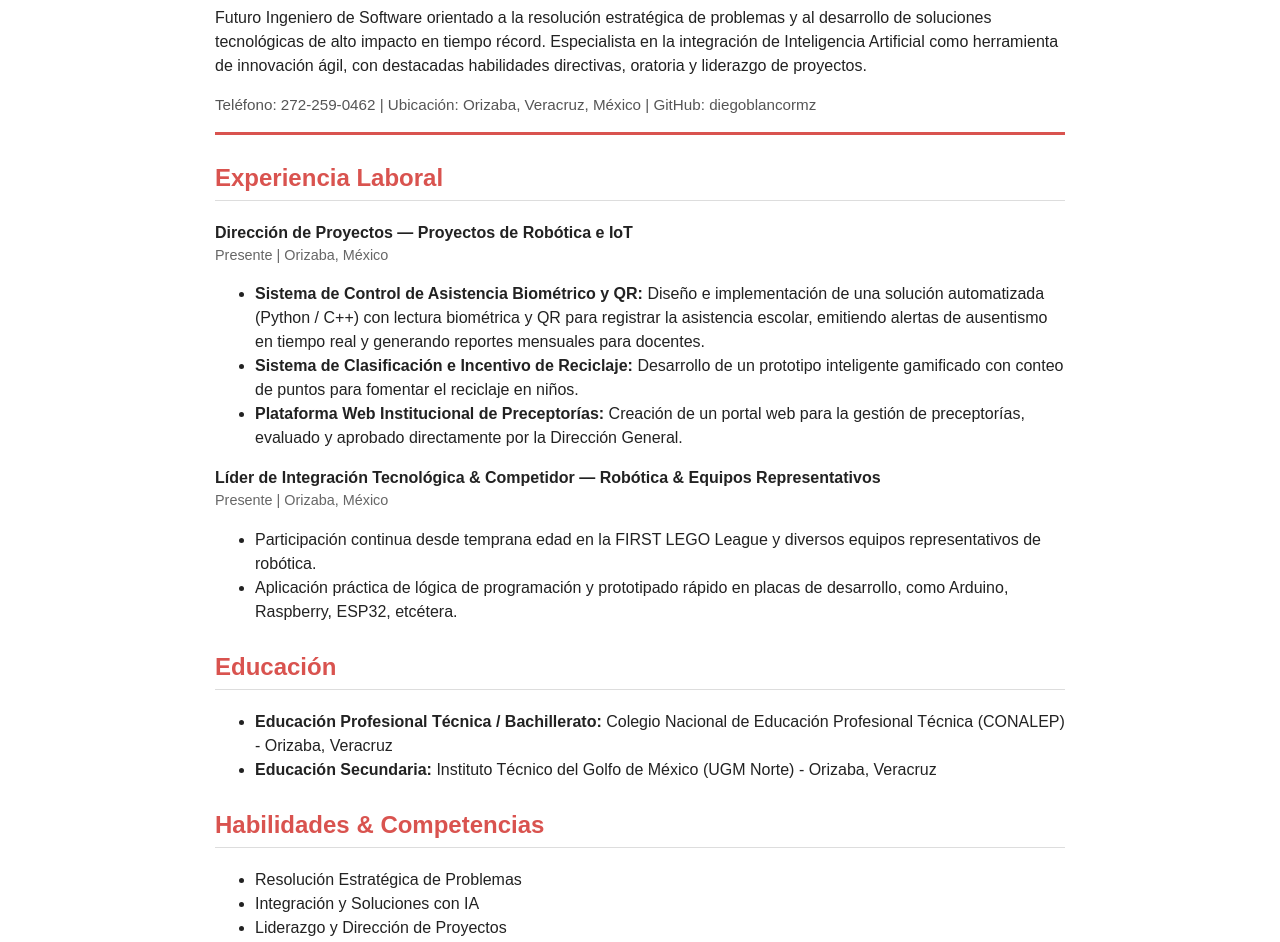
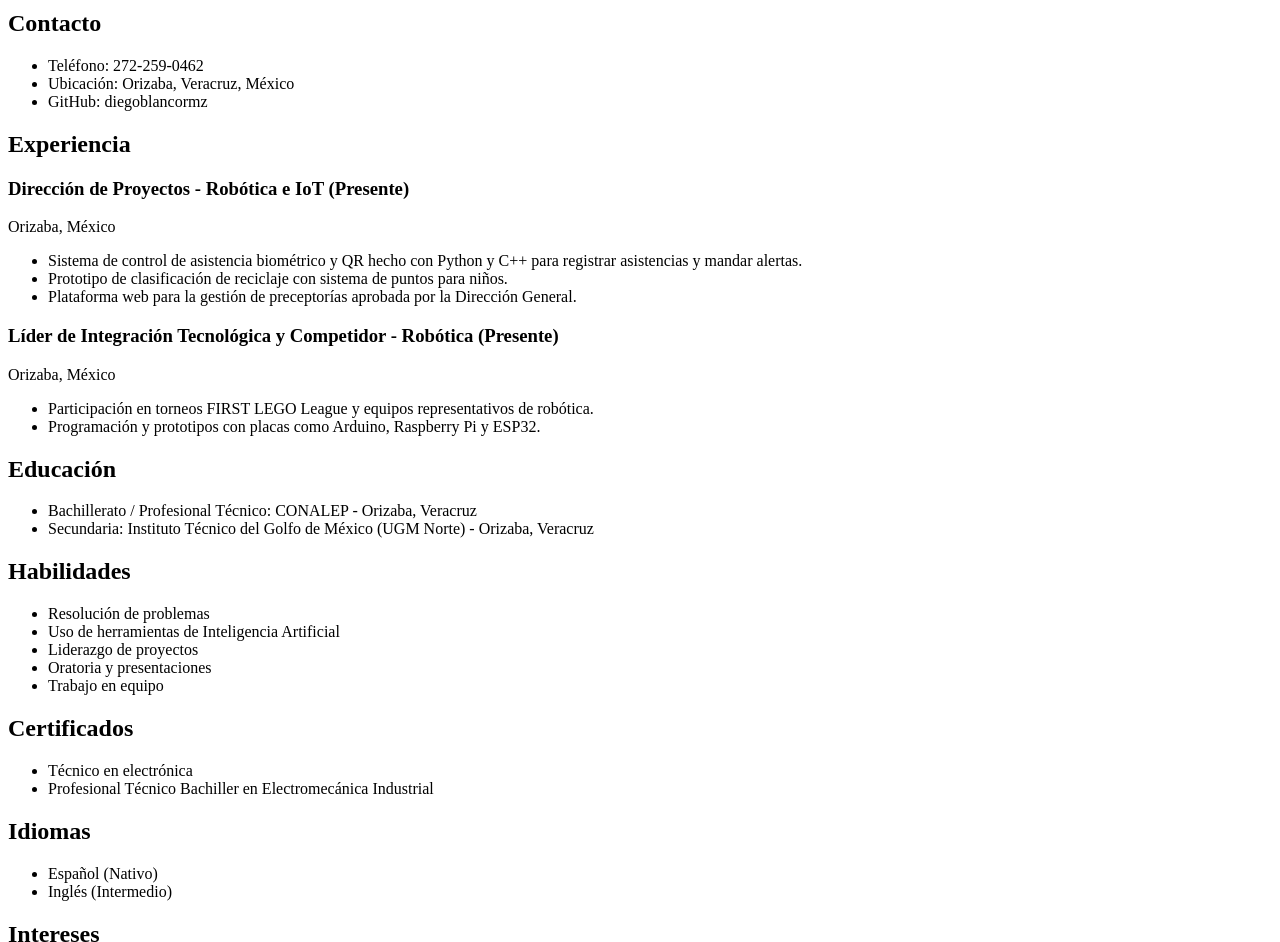
Before and after one commit to diegoblancormz/mycv-2026, a plain HTML site: page index.html in a window 1280 px wide. Shown: the part 108-1050 px from the top of the page. Drawn offline with Linux system fonts and the light colour scheme.

Commit message:
Simplifica estructura HTML del CV

```diff
--- a/index.html
+++ b/index.html
@@ -2,81 +2,66 @@
 <html lang="es">
 <head>
   <meta charset="UTF-8">
-  <meta name="viewport" content="width=device-width, initial-scale=1.0">
-  <title>CV - Diego Blanco Ramírez</title>
-  <style>
-    body { font-family: Arial, sans-serif; max-width: 850px; margin: 30px auto; padding: 20px; color: #222; line-height: 1.5; }
-    header { border-bottom: 3px solid #d9534f; padding-bottom: 15px; margin-bottom: 20px; }
-    h1 { margin: 0; color: #111; }
-    h2 { color: #d9534f; border-bottom: 1px solid #ddd; padding-bottom: 4px; margin-top: 25px; }
-    .meta { color: #555; font-size: 0.95em; margin-top: 8px; }
-    .job-title { font-weight: bold; margin-top: 12px; }
-    .place { color: #666; font-size: 0.9em; }
-  </style>
+  <title>CV Diego Blanco Ramirez</title>
 </head>
 <body>
-  <header>
+
   <h1>Diego Blanco Ramírez</h1>
-    <p>Futuro Ingeniero de Software orientado a la resolución estratégica de problemas y al desarrollo de soluciones tecnológicas de alto impacto en tiempo récord. Especialista en la integración de Inteligencia Artificial como herramienta de innovación ágil, con destacadas habilidades directivas, oratoria y liderazgo de proyectos.</p>
-    <div class="meta">Teléfono: 272-259-0462 | Ubicación: Orizaba, Veracruz, México | GitHub: diegoblancormz</div>
-  </header>
+  <p>Estudiante de Ingeniería de Software. Me interesa el desarrollo de proyectos tecnológicos, programación y robótica.</p>
 
-  <section>
-    <h2>Experiencia Laboral</h2>
-    <div class="job-title">Dirección de Proyectos — Proyectos de Robótica e IoT</div>
-    <div class="place">Presente | Orizaba, México</div>
+  <h2>Contacto</h2>
   <ul>
-      <li><strong>Sistema de Control de Asistencia Biométrico y QR:</strong> Diseño e implementación de una solución automatizada (Python / C++) con lectura biométrica y QR para registrar la asistencia escolar, emitiendo alertas de ausentismo en tiempo real y generando reportes mensuales para docentes.</li>
-      <li><strong>Sistema de Clasificación e Incentivo de Reciclaje:</strong> Desarrollo de un prototipo inteligente gamificado con conteo de puntos para fomentar el reciclaje en niños.</li>
-      <li><strong>Plataforma Web Institucional de Preceptorías:</strong> Creación de un portal web para la gestión de preceptorías, evaluado y aprobado directamente por la Dirección General.</li>
+    <li>Teléfono: 272-259-0462</li>
+    <li>Ubicación: Orizaba, Veracruz, México</li>
+    <li>GitHub: diegoblancormz</li>
   </ul>
 
-    <div class="job-title">Líder de Integración Tecnológica &amp; Competidor — Robótica &amp; Equipos Representativos</div>
-    <div class="place">Presente | Orizaba, México</div>
+  <h2>Experiencia</h2>
+
+  <h3>Dirección de Proyectos - Robótica e IoT (Presente)</h3>
+  <p>Orizaba, México</p>
   <ul>
-      <li>Participación continua desde temprana edad en la FIRST LEGO League y diversos equipos representativos de robótica.</li>
-      <li>Aplicación práctica de lógica de programación y prototipado rápido en placas de desarrollo, como Arduino, Raspberry, ESP32, etcétera.</li>
+    <li>Sistema de control de asistencia biométrico y QR hecho con Python y C++ para registrar asistencias y mandar alertas.</li>
+    <li>Prototipo de clasificación de reciclaje con sistema de puntos para niños.</li>
+    <li>Plataforma web para la gestión de preceptorías aprobada por la Dirección General.</li>
   </ul>
-  </section>
 
-  <section>
+  <h3>Líder de Integración Tecnológica y Competidor - Robótica (Presente)</h3>
+  <p>Orizaba, México</p>
+  <ul>
+    <li>Participación en torneos FIRST LEGO League y equipos representativos de robótica.</li>
+    <li>Programación y prototipos con placas como Arduino, Raspberry Pi y ESP32.</li>
+  </ul>
+
   <h2>Educación</h2>
   <ul>
-      <li><strong>Educación Profesional Técnica / Bachillerato:</strong> Colegio Nacional de Educación Profesional Técnica (CONALEP) - Orizaba, Veracruz</li>
-      <li><strong>Educación Secundaria:</strong> Instituto Técnico del Golfo de México (UGM Norte) - Orizaba, Veracruz</li>
+    <li>Bachillerato / Profesional Técnico: CONALEP - Orizaba, Veracruz</li>
+    <li>Secundaria: Instituto Técnico del Golfo de México (UGM Norte) - Orizaba, Veracruz</li>
   </ul>
-  </section>
 
-  <section>
-    <h2>Habilidades &amp; Competencias</h2>
+  <h2>Habilidades</h2>
   <ul>
-      <li>Resolución Estratégica de Problemas</li>
-      <li>Integración y Soluciones con IA</li>
-      <li>Liderazgo y Dirección de Proyectos</li>
-      <li>Oratoria y Presentación Profesional</li>
-      <li>Pensamiento Lógico y Trabajo en Equipo</li>
+    <li>Resolución de problemas</li>
+    <li>Uso de herramientas de Inteligencia Artificial</li>
+    <li>Liderazgo de proyectos</li>
+    <li>Oratoria y presentaciones</li>
+    <li>Trabajo en equipo</li>
   </ul>
-  </section>
 
-  <section>
-    <h2>Reconocimientos &amp; Certificados</h2>
+  <h2>Certificados</h2>
   <ul>
-      <li>Técnico en electrónica.</li>
-      <li>Profesional Técnico Bachiller en Electromecánica Industrial.</li>
+    <li>Técnico en electrónica</li>
+    <li>Profesional Técnico Bachiller en Electromecánica Industrial</li>
   </ul>
-  </section>
 
-  <section>
   <h2>Idiomas</h2>
   <ul>
-      <li><strong>Español:</strong> Nativo</li>
-      <li><strong>Inglés:</strong> Intermedio en formación</li>
+    <li>Español (Nativo)</li>
+    <li>Inglés (Intermedio)</li>
   </ul>
-  </section>
 
-  <section>
   <h2>Intereses</h2>
-    <p>Robótica | Inteligencia Artificial | Automovilismo &amp; Vehículos | Mario Bros | Videojuegos</p>
-  </section>
+  <p>Robótica, Inteligencia Artificial, Automovilismo, Mario Bros, Videojuegos.</p>
+
 </body>
 </html>
```
Lines whose indentation alone changed are shown as unchanged.
